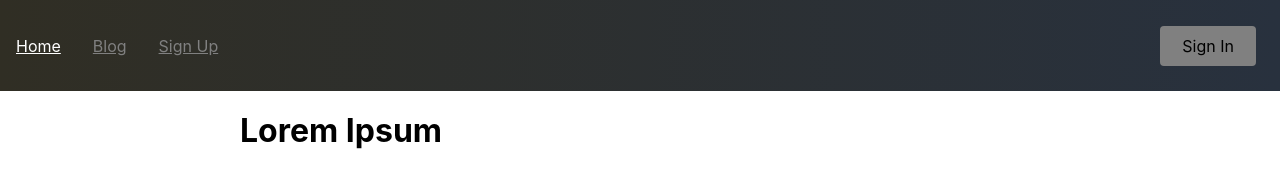
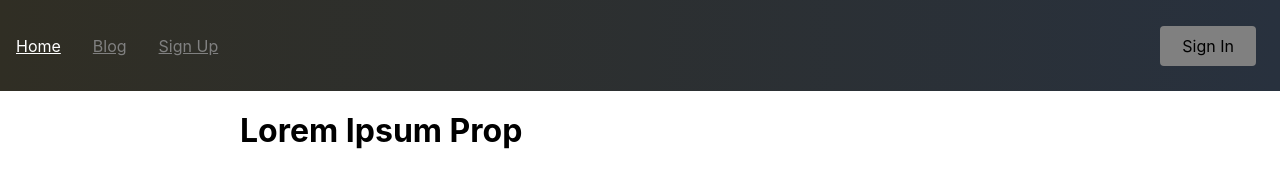
Before and after one commit to coronel08/react-progress-bar, a React (Create React App) app: page / in a window 1280 px wide. Shown: the top 171 px of the page. Built offline with nearby package versions, Linux system fonts and the light colour scheme.

Commit message:
practice passing props to children

```diff
--- a/src/App.js
+++ b/src/App.js
@@ -16,7 +16,10 @@ export default function App() {
       <Router>
         <Navbar />
         <Switch>
-          <Route path='/' exact component={Home} />
+          {/* Wrong way to pass prop into react router but easy to read
+          https://learnwithparam.com/blog/how-to-pass-props-in-react-router/
+          */}
+          <Route exact path='/' component={() => <Home name='Prop' /> } />
           <Route path='/blog' component={Blog} />
           <Route path='/signUp' component={signUp} />
         </Switch>
--- a/src/pages/home.js
+++ b/src/pages/home.js
@@ -1,10 +1,10 @@
 import React from 'react'
 
-export default function home() {
+export default function home({name}) {
     return (
         <div>
             <main>
-                <h1>Lorem Ipsum</h1>
+                <h1>Lorem Ipsum {name}</h1>
                 <p>
                     Lorem ipsum dolor sit amet, consectetur adipiscing elit, sed do eiusmod tempor incididunt ut labore et dolore magna aliqua.Ut enim ad minim veniam, quis nostrud exercitation ullamco laboris nisi ut aliquip ex ea commodo consequat. Duis aute irure dolor in reprehenderit in voluptate velit esse cillum dolore eu fugiat nulla pariatur. Excepteur sint occaecat cupidatat non proident, sunt in culpa qui officia deserunt mollit anim id est laborum.
                 </p>
```
